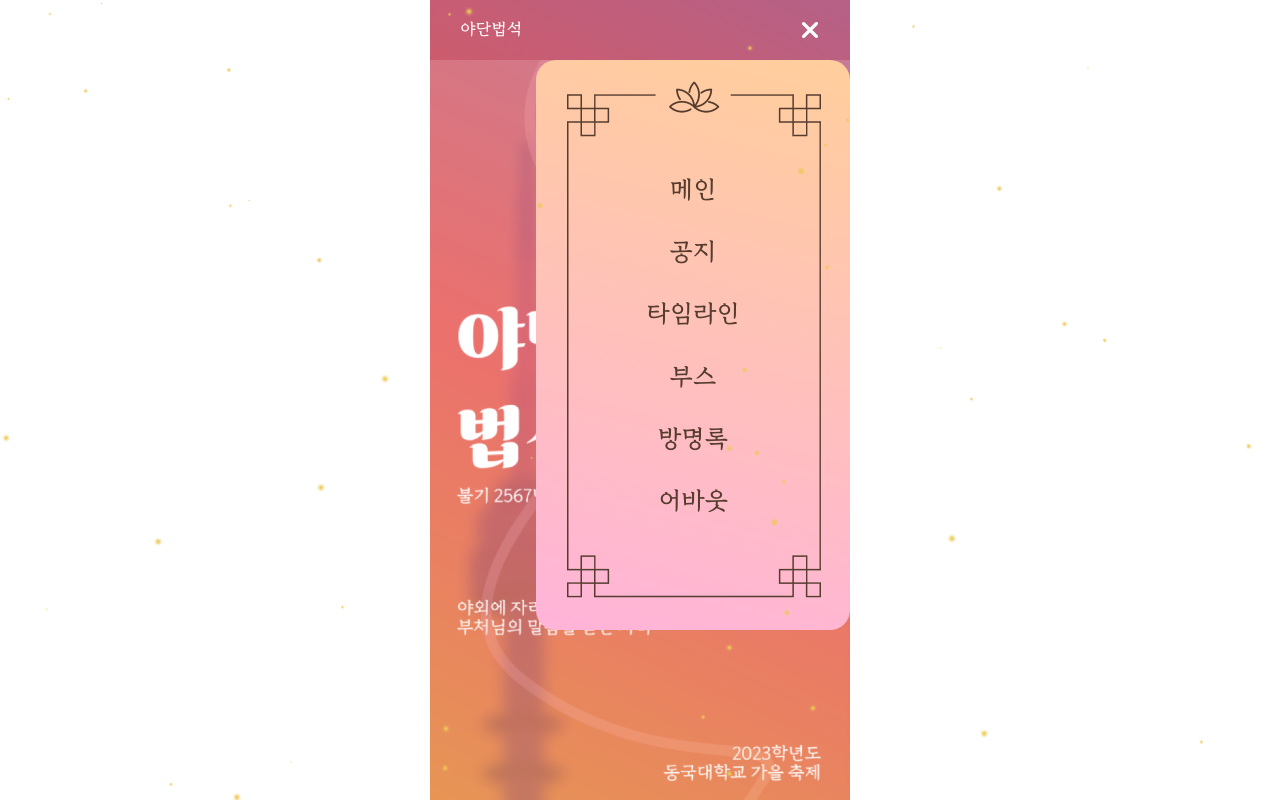
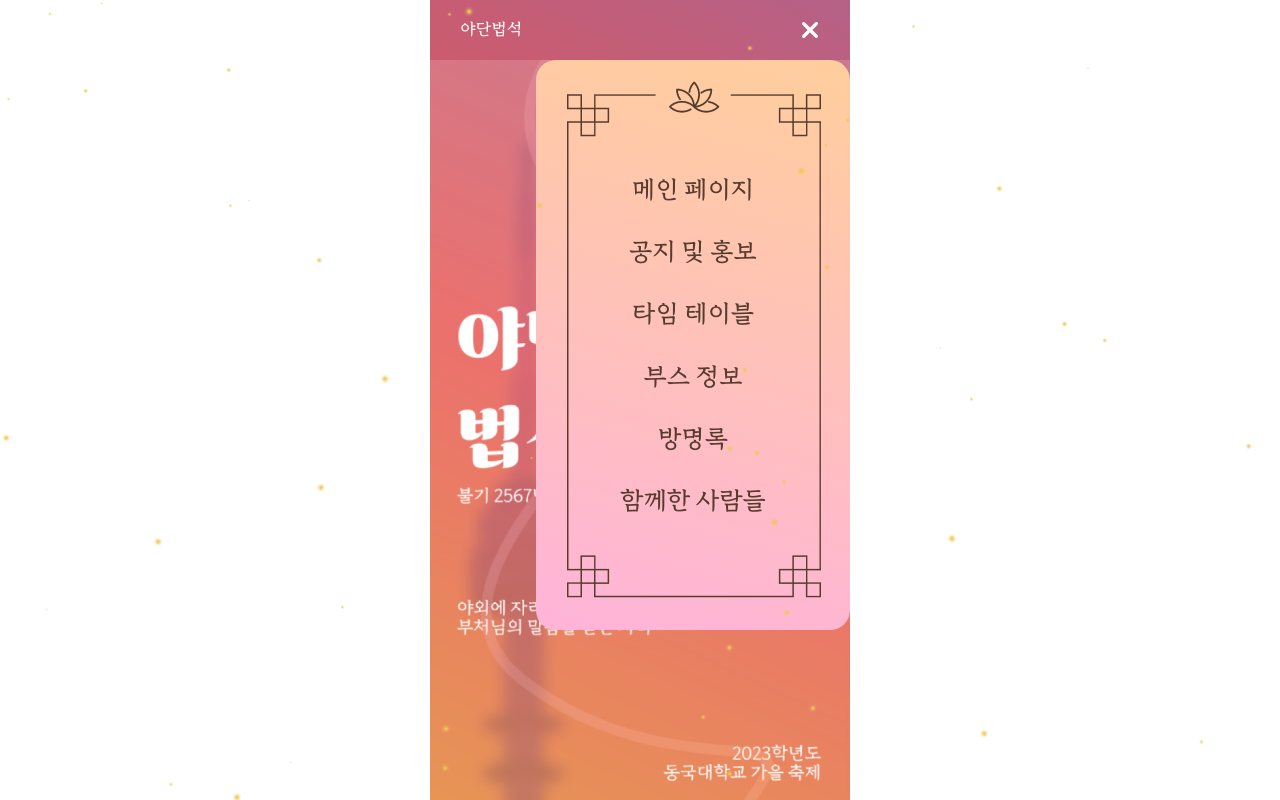
Before and after one commit to ZZZINU/2023_fall_festival_front, a React (Vite) app: page / in a window 1280 px wide. Both pictures are taken after a click on the picture 810 px from the left and 30 px from the top of the page. Shown: the top 800 px of the page. Built offline with nearby package versions, Linux system fonts and the light colour scheme; no server answers.

Commit message:
🎨 Feat: 사이드바 수정

```diff
--- a/src/components/layouts/header/Header.jsx
+++ b/src/components/layouts/header/Header.jsx
@@ -45,22 +45,22 @@ function Header() {
         <img src="./navBar/line.png" />
         <S.SideBarContent>
           <Link to="/" onClick={closeSideBar}>
-            메인
+            메인 페이지
           </Link>
           <Link to="/notification" onClick={closeSideBar}>
-            공지
+            공지 및 홍보
           </Link>
           <Link to="/timeLine" onClick={closeSideBar}>
-            타임라인
+            타임 테이블
           </Link>
           <Link to="/booths" onClick={closeSideBar}>
-            부스
+            부스 정보
           </Link>
           <Link to="/guestBook" onClick={closeSideBar}>
             방명록
           </Link>
           <Link to="/about" onClick={closeSideBar}>
-            어바웃
+            함께한 사람들
           </Link>
         </S.SideBarContent>
       </S.SideBarWrapper>
```
